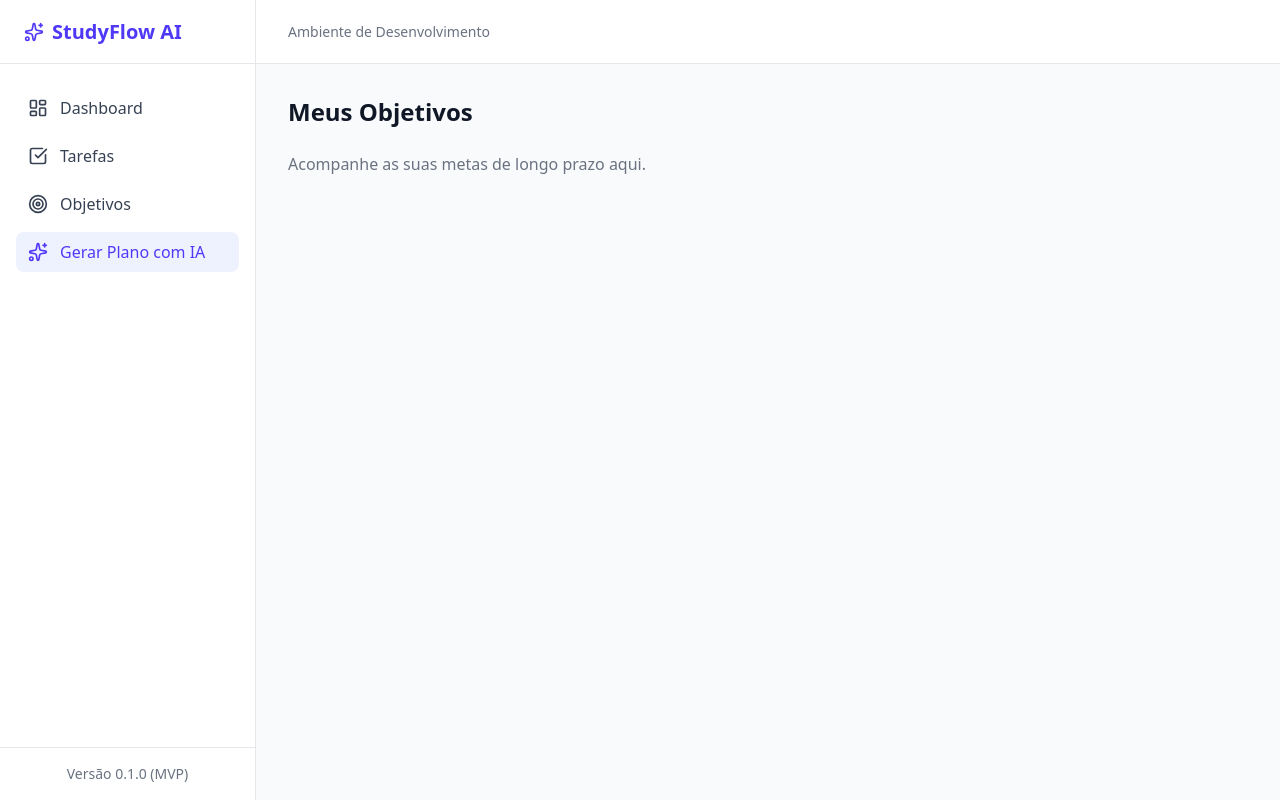
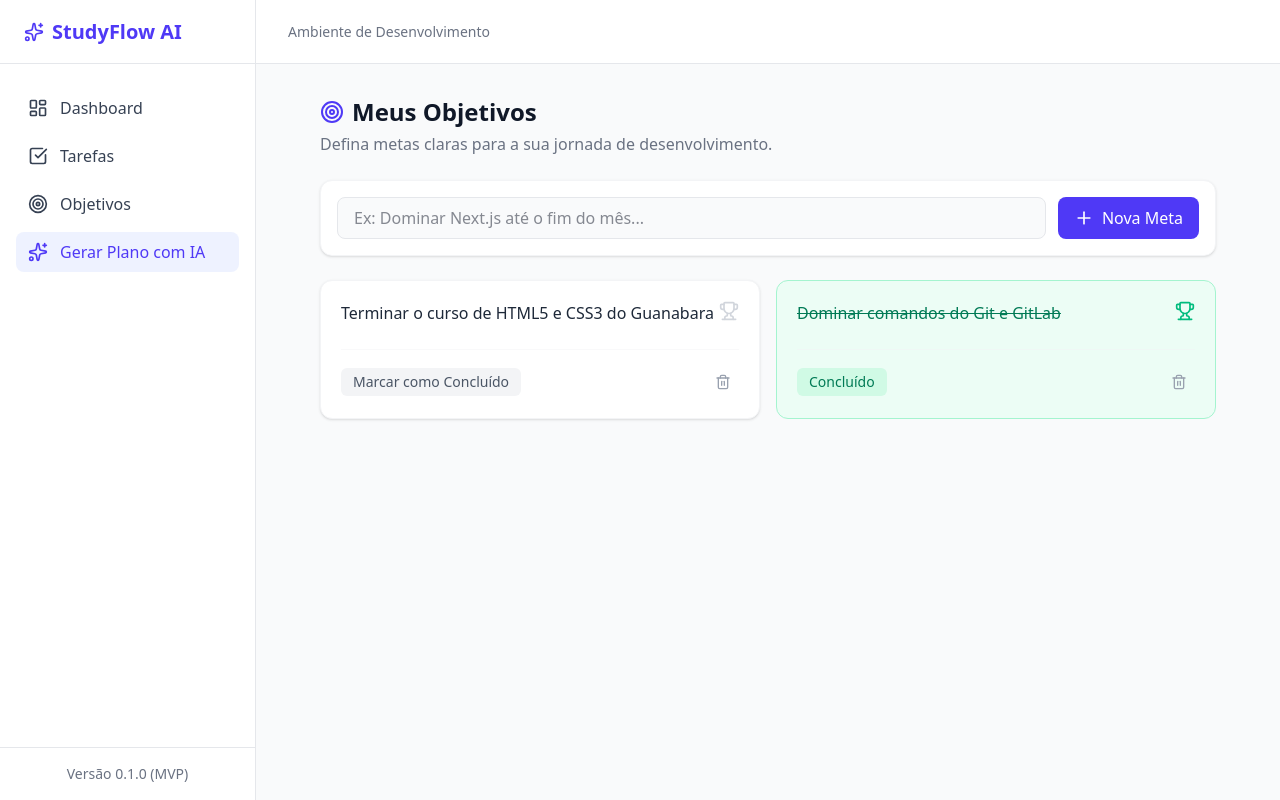
Before and after one commit to LuisPauloCN507/studyflow-ai, a Next.js app in the folder frontend/: page /objetivos in a window 1280 px wide. Built offline with nearby package versions, Linux system fonts and the light colour scheme.

Commit message:
feat: implementa pagina interativa de objetivos com cards

```diff
--- a/frontend/src/app/objetivos/page.tsx
+++ b/frontend/src/app/objetivos/page.tsx
@@ -1,8 +1,89 @@
+"use client";
+
+import { useState } from "react";
+import { Target, Plus, Trash2, Trophy } from "lucide-react";
+
+interface Objetivo {
+  id: number;
+  titulo: string;
+  concluido: boolean;
+}
+
 export default function ObjetivosPage() {
+  const [objetivos, setObjetivos] = useState<Objetivo[]>([
+    { id: 1, titulo: "Terminar o curso de HTML5 e CSS3 do Guanabara", concluido: false },
+    { id: 2, titulo: "Dominar comandos do Git e GitLab", concluido: true },
+  ]);
+  const [novoObjetivo, setNovoObjetivo] = useState("");
+
+  const adicionarObjetivo = () => {
+    if (novoObjetivo.trim() === "") return;
+    setObjetivos([...objetivos, { id: Date.now(), titulo: novoObjetivo, concluido: false }]);
+    setNovoObjetivo("");
+  };
+
+  const alternarStatus = (id: number) => {
+    setObjetivos(objetivos.map(o => o.id === id ? { ...o, concluido: !o.concluido } : o));
+  };
+
+  const deletarObjetivo = (id: number) => {
+    setObjetivos(objetivos.filter(o => o.id !== id));
+  };
+
   return (
-    <div className="space-y-6">
-      <h2 className="text-2xl font-bold text-gray-900">Meus Objetivos</h2>
-      <p className="text-gray-500">Acompanhe as suas metas de longo prazo aqui.</p>
+    <div className="max-w-4xl mx-auto space-y-6">
+      <div>
+        <h2 className="text-2xl font-bold text-gray-900 flex items-center gap-2">
+          <Target className="w-6 h-6 text-indigo-600" />
+          Meus Objetivos
+        </h2>
+        <p className="text-gray-500 mt-1">Defina metas claras para a sua jornada de desenvolvimento.</p>
+      </div>
+
+      {/* Área de Novo Objetivo */}
+      <div className="bg-white p-4 rounded-xl shadow-sm border border-gray-100 flex gap-3">
+        <input
+          type="text"
+          value={novoObjetivo}
+          onChange={(e) => setNovoObjetivo(e.target.value)}
+          onKeyDown={(e) => e.key === "Enter" && adicionarObjetivo()}
+          placeholder="Ex: Dominar Next.js até o fim do mês..."
+          className="flex-1 bg-gray-50 border border-gray-200 rounded-lg px-4 py-2 focus:outline-none focus:ring-2 focus:ring-indigo-500 focus:border-transparent"
+        />
+        <button
+          onClick={adicionarObjetivo}
+          className="bg-indigo-600 hover:bg-indigo-700 text-white px-4 py-2 rounded-lg font-medium flex items-center gap-2 transition-colors"
+        >
+          <Plus className="w-5 h-5" />
+          Nova Meta
+        </button>
+      </div>
+
+      {/* Grade de Objetivos */}
+      <div className="grid grid-cols-1 md:grid-cols-2 gap-4">
+        {objetivos.map((objetivo) => (
+          <div key={objetivo.id} className={`p-5 rounded-xl border ${objetivo.concluido ? "bg-emerald-50 border-emerald-200" : "bg-white border-gray-100 shadow-sm"} flex flex-col justify-between gap-4 transition-all`}>
+            <div className="flex justify-between items-start">
+              <h3 className={`font-medium ${objetivo.concluido ? "text-emerald-700 line-through" : "text-gray-800"}`}>
+                {objetivo.titulo}
+              </h3>
+              <Trophy className={`w-5 h-5 ${objetivo.concluido ? "text-emerald-500" : "text-gray-300"}`} />
+            </div>
+
+            <div className="flex justify-between items-center mt-2 pt-4 border-t border-gray-100/50">
+              <button
+                onClick={() => alternarStatus(objetivo.id)}
+                className={`text-sm font-medium px-3 py-1 rounded-md transition-colors ${objetivo.concluido ? "bg-emerald-100 text-emerald-700 hover:bg-emerald-200" : "bg-gray-100 text-gray-600 hover:bg-gray-200"}`}
+              >
+                {objetivo.concluido ? "Concluído" : "Marcar como Concluído"}
+              </button>
+              <button onClick={() => deletarObjetivo(objetivo.id)} className="text-gray-400 hover:text-rose-500 transition-colors p-2">
+                <Trash2 className="w-4 h-4" />
+              </button>
+            </div>
+          </div>
+        ))}
+      </div>
     </div>
   );
 }
```
